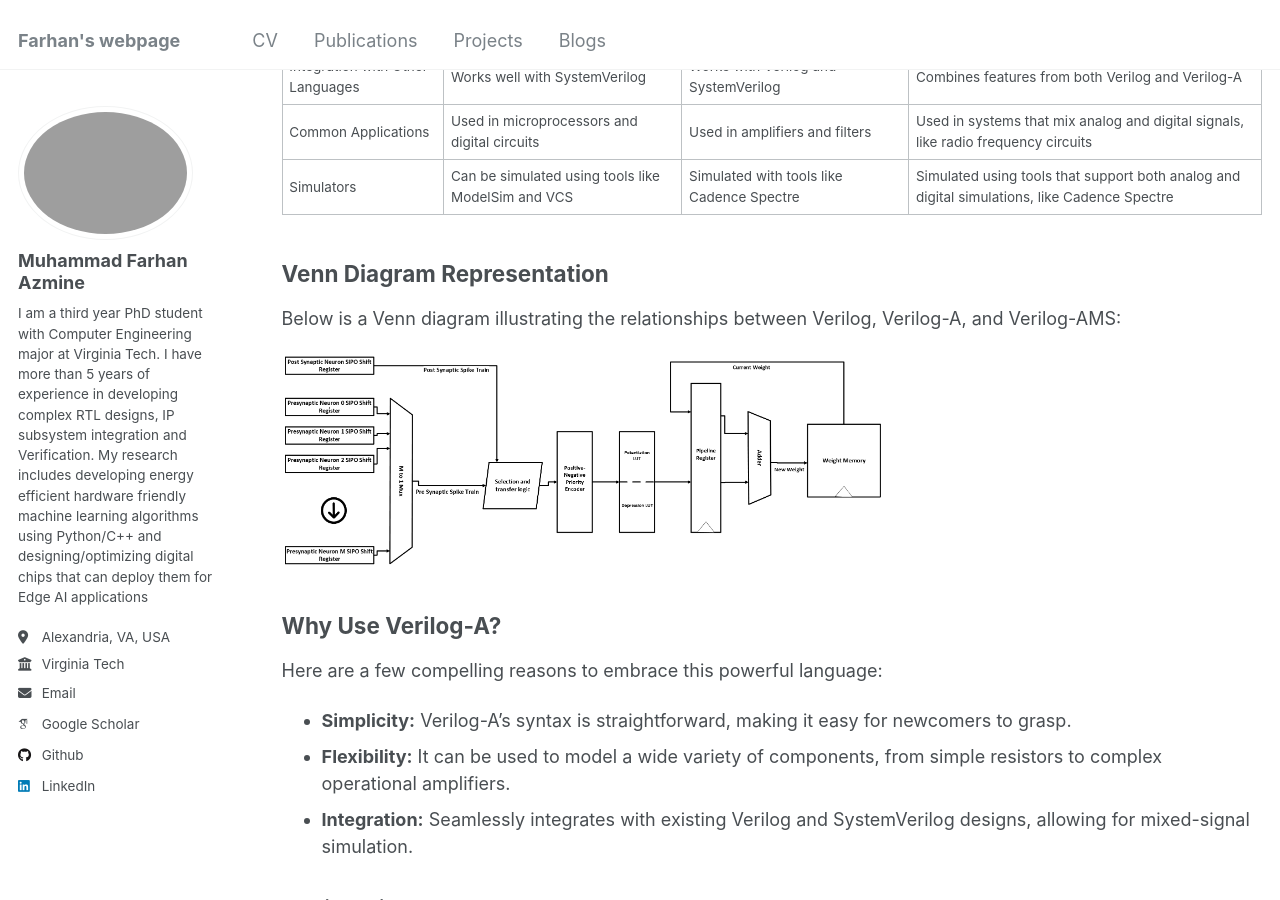
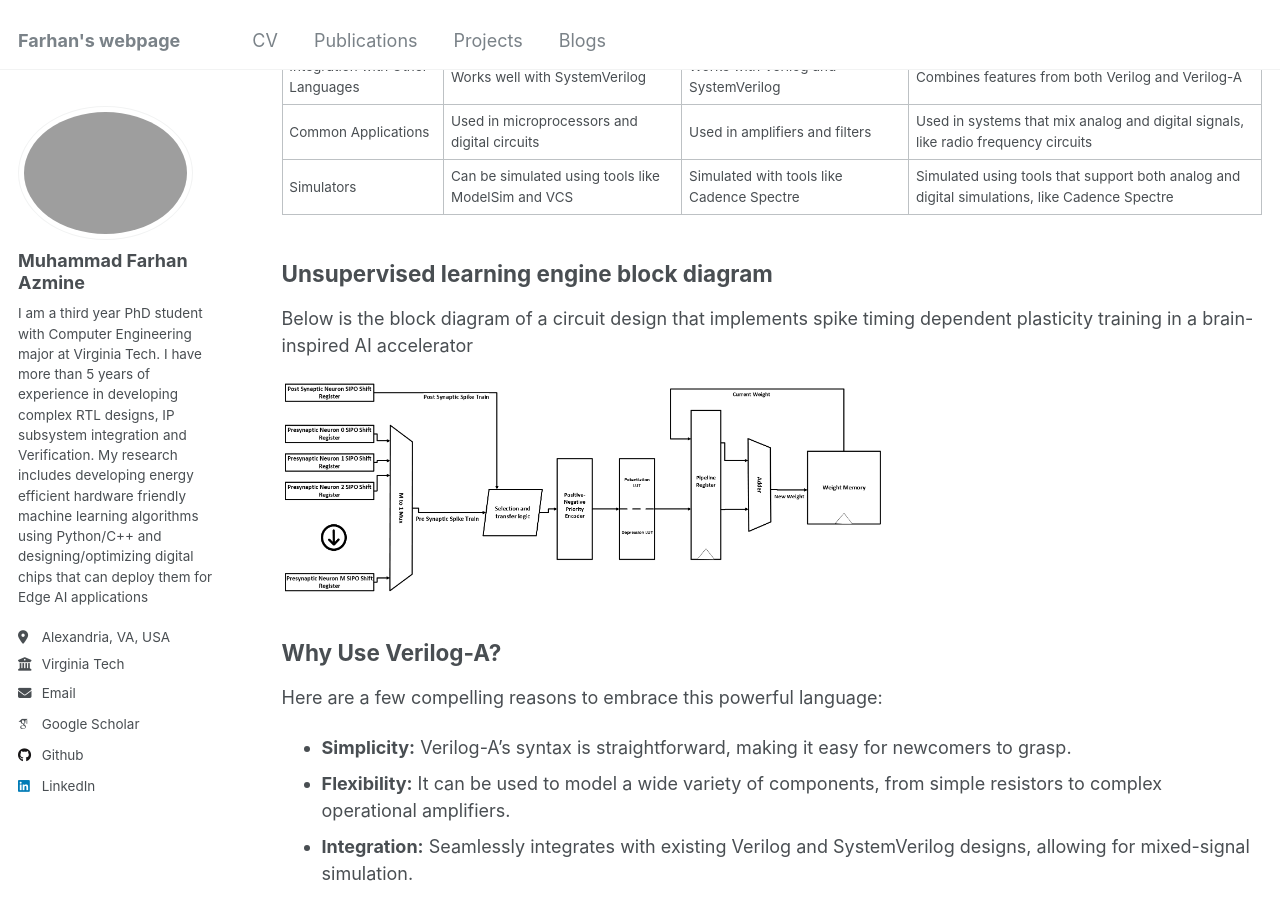
Before and after one commit to muhammadfarhan720/web-profile, a Jekyll site: the page built from blogs/veriloga/veriloga_day01_veriloga.html, in a window 1280 px wide and 900 px high, scrolled down 1163 px. Built offline with Jekyll 4.4.1, drawn with Linux system fonts in a browser that asks for light colours; some web fonts are replaced.

Commit message:
Update veriloga_day01_veriloga.html

```diff
--- a/blogs/veriloga/veriloga_day01_veriloga.html
+++ b/blogs/veriloga/veriloga_day01_veriloga.html
@@ -68,8 +68,8 @@ title: "Example : PPA optimization on FPGA  "
         </tbody>
     </table>
 
-    <h2>Venn Diagram Representation</h2>
-    <p>Below is a Venn diagram illustrating the relationships between Verilog, Verilog-A, and Verilog-AMS:</p>
+    <h2>Unsupervised learning engine block diagram</h2>
+    <p>Below is the block diagram of a circuit design that implements spike timing dependent plasticity training in a brain-inspired AI accelerator</p>
     <img src="https://raw.githubusercontent.com/muhammadfarhan720/web-profile/master/files/veriloga/veriloga_day01/SotA_STDP_LE_PL.png" alt="On-chip local learning" style="width: 100%; max-width: 600px;">
 
 
```
